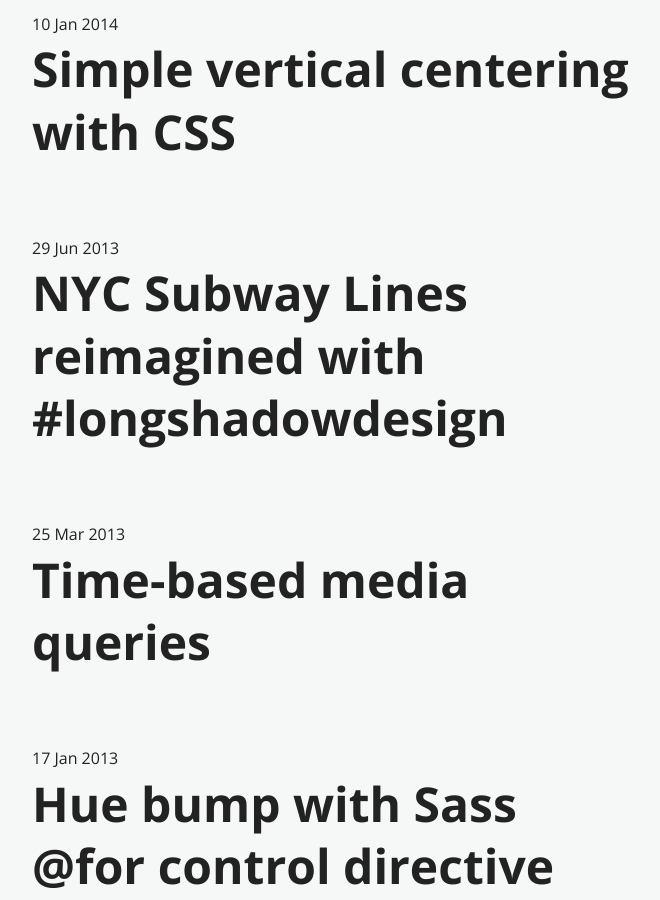
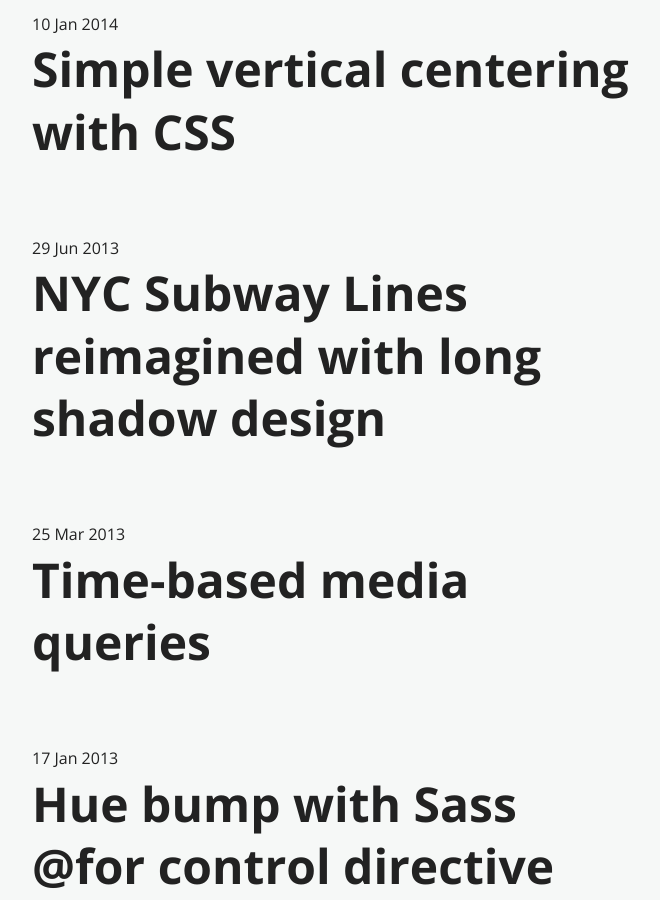
Before and after one commit to chrisnager/chrisnager.github.io, a Jekyll site: the page built from index.html, in a window 1280 px wide and 900 px high, scrolled down 423 px. Shown: the whole window, without its empty margins (308-968 px from the left). Built offline with Jekyll 4.4.1, drawn with Linux system fonts in a browser that asks for light colours; nearby versions of some CDN libraries; library files that are not in the unit come from our copies; Markdown is read by kramdown in place of the engine named in the settings.

Commit message:
Update long shadow title

```diff
--- a/_posts/2013-06-29-nyc-subway-lines-reimagined-with-longshadowdesign.md
+++ b/_posts/2013-06-29-nyc-subway-lines-reimagined-with-longshadowdesign.md
@@ -4,7 +4,7 @@
 date: 2013-06-29 01:34:15+00:00
 layout: post
 slug: nyc-subway-lines-reimagined-with-longshadowdesign
-title: 'NYC Subway Lines reimagined with #longshadowdesign'
+title: 'NYC Subway Lines reimagined with long shadow design'
 wordpress_id: 610
 ---
 
```
Also changed, not shown: _posts/2014-05-23-bespoke-svg-reference.md (renamed from _posts/2014-05-23-diy-svg-reference.md).
